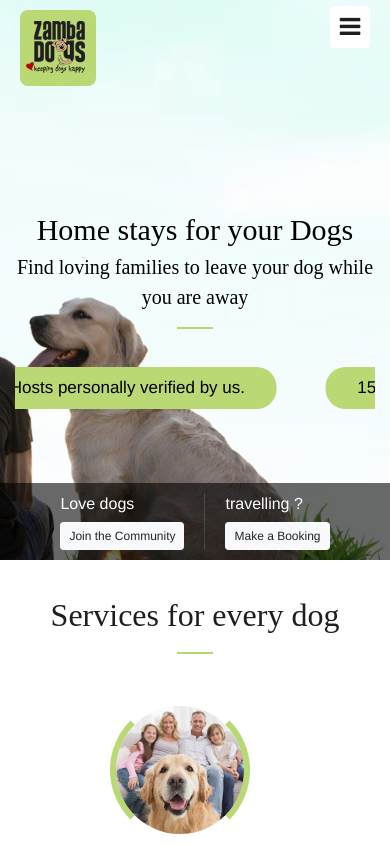
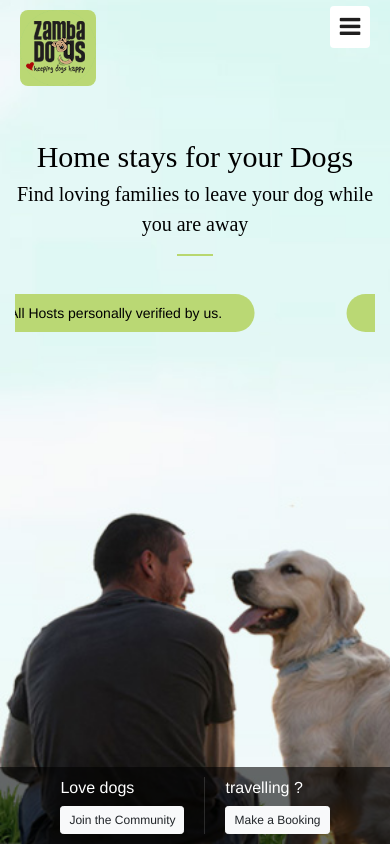
Before and after one commit to rahuldev39/zambadogs, a plain HTML site: page index.html in a window 390 px wide. Shown: the top 846 px of the page. Drawn offline with nearby package versions, Linux system fonts and the light colour scheme.

Commit message:
banner responsive changes

```diff
--- a/css/custom.css
+++ b/css/custom.css
@@ -1,11 +1,10 @@
 .header {
     background-image: url(./../images/slider-2.jpg);
-    background-position: center;
+    background-position: left;
     background-repeat: no-repeat;
     background-size: cover;
     padding-top: 0px;
     min-height: 100vh;
-    background-attachment: fixed;
     padding-bottom: 0px;
     position: relative;
 }
@@ -1773,13 +1772,13 @@ color: black;
     padding-top: 91px;
 }
 .header {
-    min-height: 560px;
+    min-height: 100vh;
 }
 }
 @media screen and (max-width: 767px) {
   .header {
-      background-position: -174px;
-  }
+    background-position: -79px;
+}
   .silder-header .silder-item h1 {
       font-size: 40px !important;
   }
@@ -1787,13 +1786,13 @@ color: black;
       font-size: 23px;
   }
   .carousel-item p {
-      font-size: 20px;
-  }
+    font-size: 14px;
+}
 .banner-btn .btn-lg {
     font-size: 13px;
 }
 .silder-header .silder-item .banner-main {
-    padding-top: 171px;
+    padding-top: 82px;
 }
   .navigation .row > div{
     position: static;
@@ -1825,6 +1824,11 @@ color: black;
 }
 }
 @media screen and (max-width: 514px) {
+  .header.light-bg-header {
+      background-image: url(./../images/slider-light-mobile.jpg);
+      background-position: left bottom;
+      background-attachment: inherit;
+  }
   .find-home .btn-container {
     flex-direction: column;
 }
@@ -1842,11 +1846,9 @@ color: black;
 .silder-header .silder-item h1 span {
     font-size: 20px;
 }
-.carousel-item p {
-    font-size: 17px;
-}
+
 .silder-header .silder-item .banner-main {
-    padding-top: 159px;
+    padding-top: 24%;
 }
 .banner-footer .banner-footer_item span {
     margin-right: 0px;
```
Also changed, not shown: images/slider-light-mobile.jpg (added).
